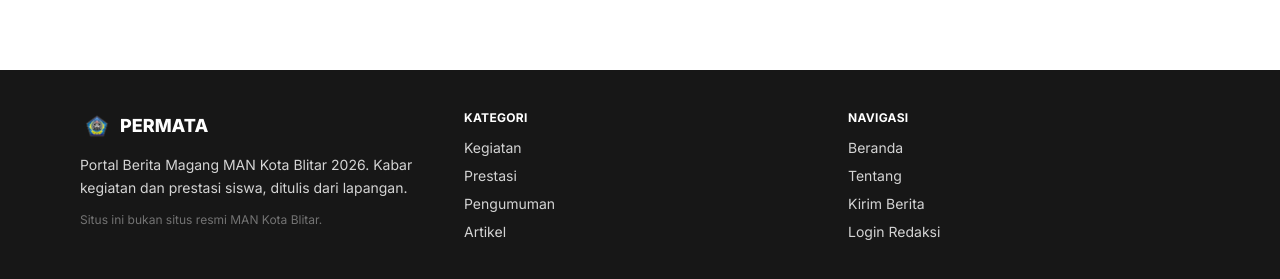
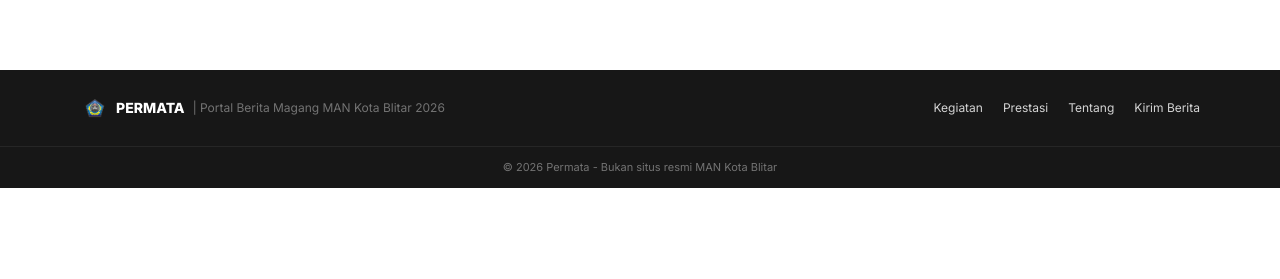
Before and after one commit to demile02/permata, an Astro site: page / in a window 1280 px wide. Shown: the part 595-874 px from the top of the page. After the commit the page ends 800 px from the top, so only its background shows below. Built offline with nearby package versions, Linux system fonts and the light colour scheme; Astro itself is replaced by a stand-in of ours; no server answers; the database is empty.

Commit message:
Footer lebih ramping: single bar

```diff
--- a/src/layouts/Layout.astro
+++ b/src/layouts/Layout.astro
@@ -75,36 +75,21 @@ const loggedIn = isLoggedIn(Astro.request.headers.get('cookie'));
   </main>
 
   <footer class="bg-neutral-900 text-neutral-300 mt-12">
-    <div class="max-w-6xl mx-auto px-4 py-10 grid grid-cols-1 sm:grid-cols-3 gap-8 text-sm">
-      <div>
-        <div class="flex items-center gap-2 mb-3">
-          <img src="/logo-man.png" alt="Logo" class="w-8 h-8 object-contain" />
-          <h3 class="text-white font-extrabold text-lg">PERMATA</h3>
-        </div>
-        <p class="leading-relaxed">Portal Berita Magang MAN Kota Blitar 2026. Kabar kegiatan dan prestasi siswa, ditulis dari lapangan.</p>
-        <p class="mt-3 text-xs text-neutral-500">Situs ini bukan situs resmi MAN Kota Blitar.</p>
+    <div class="max-w-6xl mx-auto px-4 py-6 flex flex-col sm:flex-row sm:items-center gap-4 text-sm">
+      <div class="flex items-center gap-2">
+        <img src="/logo-man.png" alt="Logo" class="w-7 h-7 object-contain" />
+        <span class="text-white font-extrabold">PERMATA</span>
+        <span class="text-neutral-500 text-xs hidden sm:inline">| Portal Berita Magang MAN Kota Blitar 2026</span>
       </div>
-      <div>
-        <h3 class="text-white font-bold mb-3 uppercase tracking-wide text-xs">Kategori</h3>
-        <ul class="space-y-2">
-          <li><a href="/?kategori=kegiatan" class="hover:text-white transition">Kegiatan</a></li>
-          <li><a href="/?kategori=prestasi" class="hover:text-white transition">Prestasi</a></li>
-          <li><a href="/?kategori=pengumuman" class="hover:text-white transition">Pengumuman</a></li>
-          <li><a href="/?kategori=artikel" class="hover:text-white transition">Artikel</a></li>
-        </ul>
-      </div>
-      <div>
-        <h3 class="text-white font-bold mb-3 uppercase tracking-wide text-xs">Navigasi</h3>
-        <ul class="space-y-2">
-          <li><a href="/" class="hover:text-white transition">Beranda</a></li>
-          <li><a href="/tentang" class="hover:text-white transition">Tentang</a></li>
-          <li><a href="/kirim" class="hover:text-white transition">Kirim Berita</a></li>
-          <li><a href="/login" class="hover:text-white transition">Login Redaksi</a></li>
-        </ul>
+      <div class="flex flex-wrap gap-x-5 gap-y-1 sm:ml-auto text-xs">
+        <a href="/?kategori=kegiatan" class="hover:text-white transition">Kegiatan</a>
+        <a href="/?kategori=prestasi" class="hover:text-white transition">Prestasi</a>
+        <a href="/tentang" class="hover:text-white transition">Tentang</a>
+        <a href="/kirim" class="hover:text-white transition">Kirim Berita</a>
       </div>
     </div>
-    <div class="border-t border-neutral-800 text-center text-xs py-4 text-neutral-500">
-      &copy; {new Date().getFullYear()} Permata - Laporan Kegiatan Magang MAN Kota Blitar
+    <div class="border-t border-neutral-800 text-center text-[11px] py-3 text-neutral-500 px-4">
+      &copy; {new Date().getFullYear()} Permata - Bukan situs resmi MAN Kota Blitar
     </div>
   </footer>
 </body>
```
